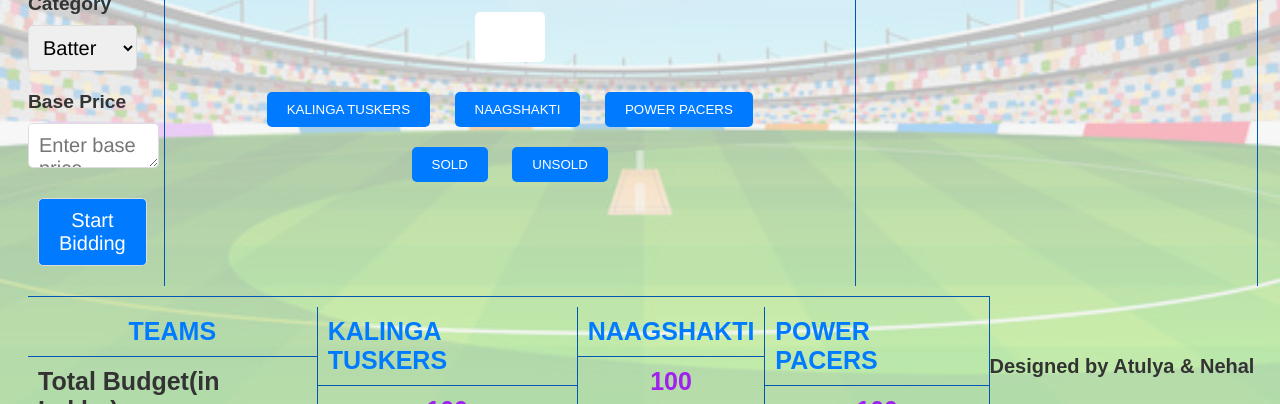
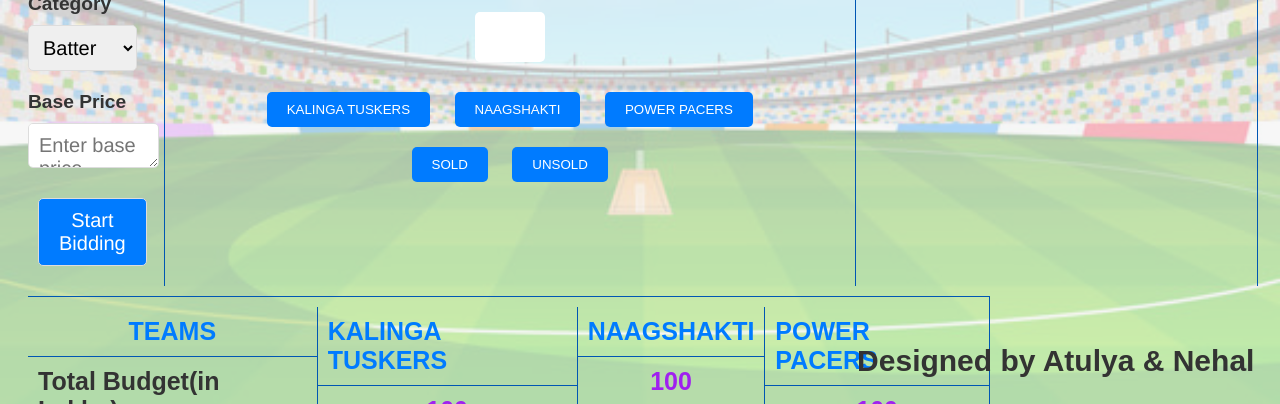
Before and after one commit to AtulyaGH/auction, a plain HTML site: page index.html in a window 1280 px wide. Shown: the part 392-796 px from the top of the page. Drawn offline with Linux system fonts and the light colour scheme.

Commit message:
Update index.html

```diff
--- a/index.html
+++ b/index.html
@@ -103,7 +103,7 @@
             <div style="border-bottom: none; border-right: none;" class="bgt" id="budget43">100</div>
         </div>
     </div>
-    <div style="position: absolute; bottom: 30px; right: 2%; font-size: 20px;font-weight: bolder;">Designed by Atulya & Nehal</div>
+    <div style="position: absolute; bottom: 30px; right: 2%; font-size: 30px;font-weight: bolder;">Designed by Atulya & Nehal</div>
 </body>
 
 </html>
```
